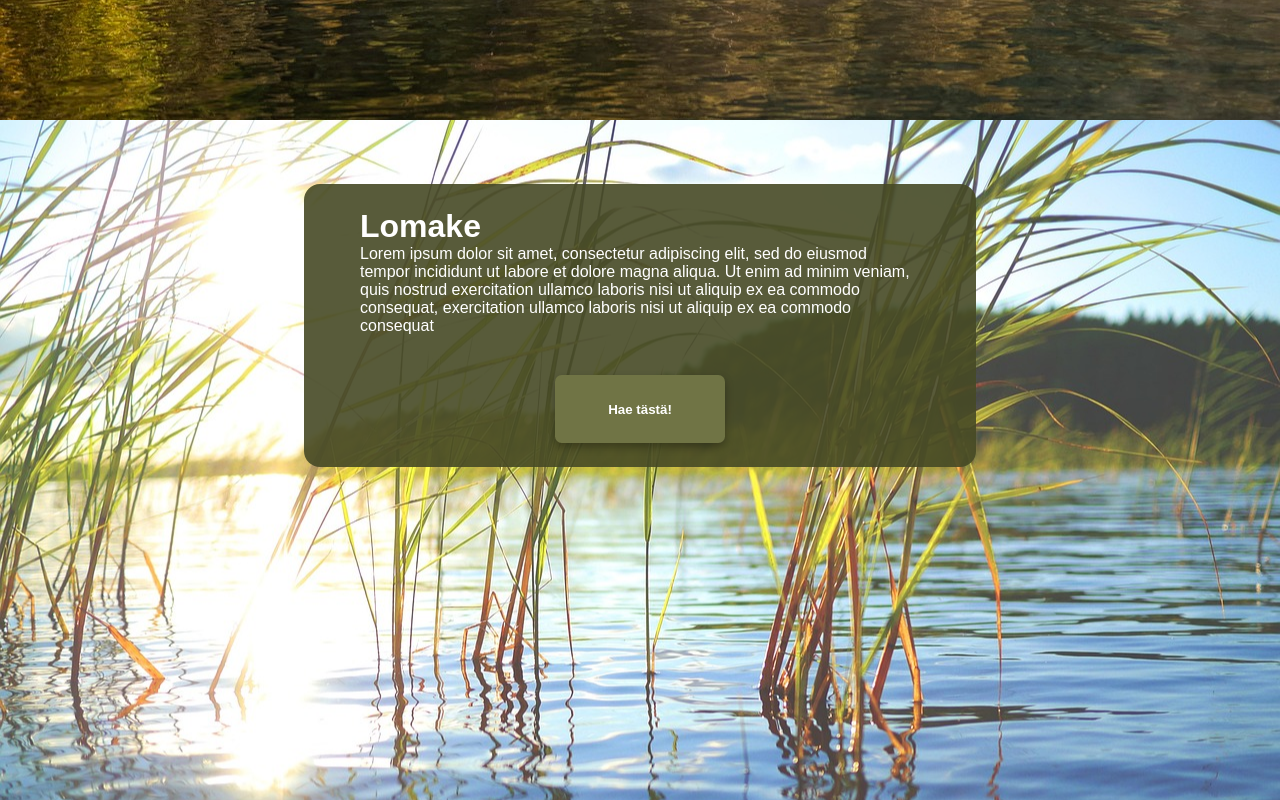
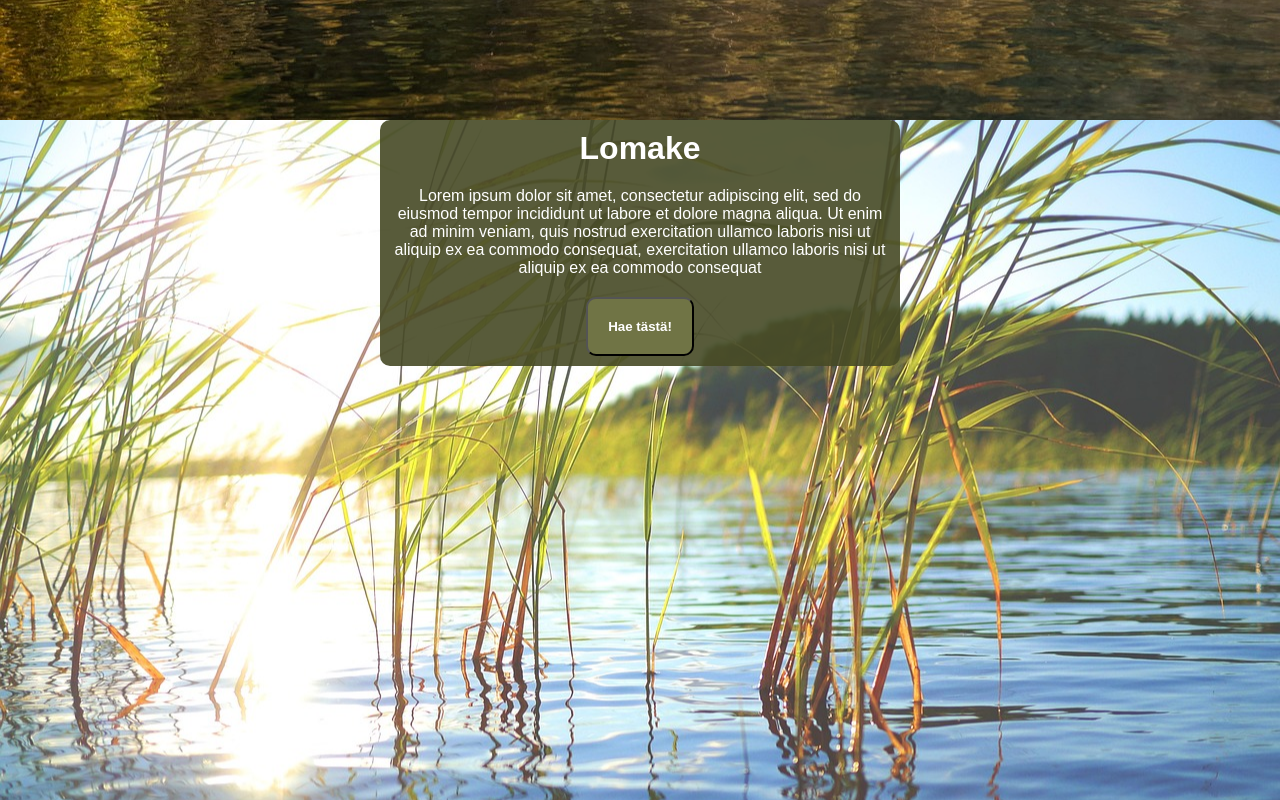
Before and after one commit to nellyhuima/PPTV-saatio, a React (Vite) app: page / in a window 1280 px wide. Shown: the part 1480-2280 px from the top of the page. Built offline with nearby package versions, Linux system fonts and the light colour scheme.

Commit message:
edited the hakemus pge to be in flexbox format N

```diff
--- a/components/EtusivuN/Etusivu.css
+++ b/components/EtusivuN/Etusivu.css
@@ -7,6 +7,6 @@
     flex-direction: column;
     justify-items: center;
     background-color: rgba(49, 46, 38, 0.7);
-    border-radius: 20px;
+    border-radius: 10px;
     padding: 20px;
 }
--- a/components/HakemusI/Hakemus.css
+++ b/components/HakemusI/Hakemus.css
@@ -1,38 +1,37 @@
 .lomake {
+    display: flex;
+    justify-content: center;
+}
+
+.lomakeSisalto {
+    display: flex;
+    width: fit-content;
+    flex-direction: column;
+    align-items: center;
     background-color: rgba(70, 74, 37, 0.9);
-    border-radius: 1em;
-    margin-bottom: 7em;
-    margin-left: 19em;
-    margin-right: 19em;
-    margin-top: 4em;
-    padding: 1.5em;
+    border-radius: 10px;
 }
 
 h1 {
-    margin-left: 1em;
     color: white;
+    margin: 10px;
 }
 
 p {
-    margin-right: 2em;
-    margin-left: 2em;
+    width: 500px;
+    margin: 10px;
+    text-align: center;
     color: white;
 }
 
 button {
-    display: block;
-    margin: 0 auto;
+    display: flex;
     font-weight: bold;
     text-align: center;
-    padding-right: 4em;
-    padding-left: 4em;
-    padding-top: 2em;
-    padding-bottom: 2em;
-    margin-top: 3em;
-    border-radius: 0.5em;
-    border: 0;
+    padding: 20px;
+    margin: 10px;
+    border-radius: 10px;
     background-color: rgb(112, 116, 69);
     color: white;
     cursor: pointer;
-    box-shadow: 0 4px 8px rgba(0, 0, 0, 0.3);
 }
--- a/components/HakemusI/Hakemus.jsx
+++ b/components/HakemusI/Hakemus.jsx
@@ -4,6 +4,7 @@ import './Hakemus.css';
 const Lomake = () => {
   return (
     <div className="lomake">
+      <div className='lomakeSisalto'>
         <h1>Lomake</h1>
         <p>
           Lorem ipsum dolor sit amet, consectetur adipiscing elit, sed do eiusmod tempor incididunt ut labore et dolore magna aliqua.
@@ -12,6 +13,7 @@ const Lomake = () => {
         </p>
         <button>Hae tästä!</button>
       </div>
+    </div>
   );
 };
 
```
Lines whose indentation alone changed are shown as unchanged.
